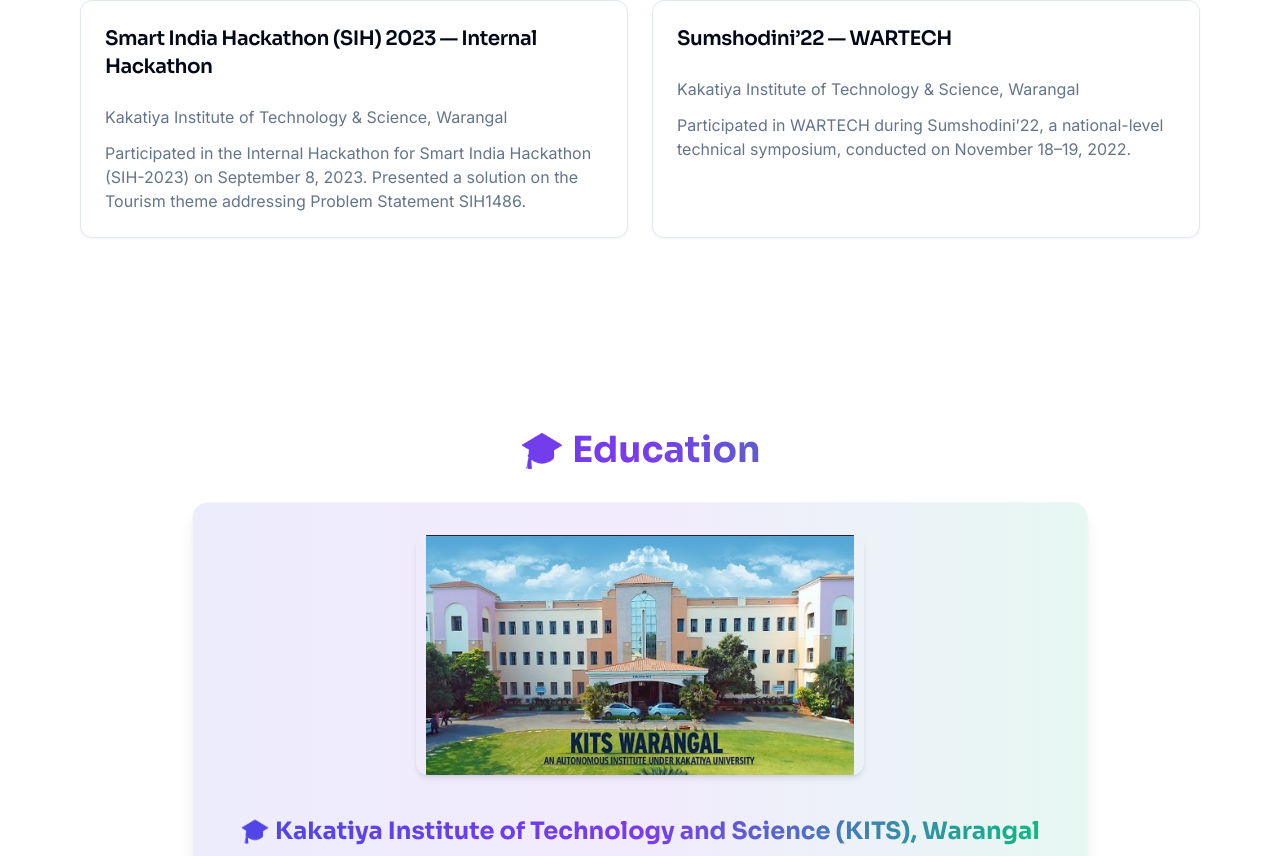
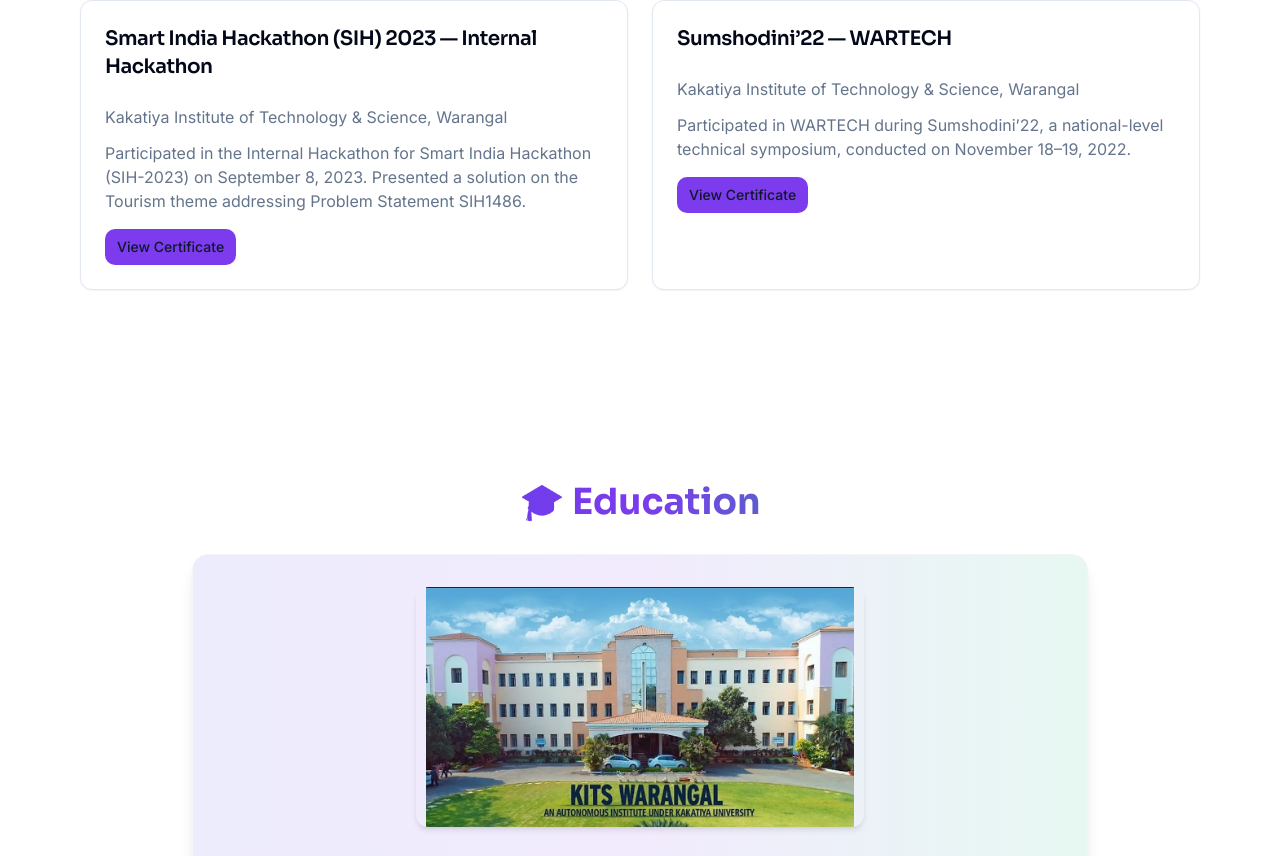
Before and after one commit to akhiranandan2003/portfolio, a React (Vite) app: page / in a window 1280 px wide. Shown: the part 1824-2680 px from the top of the page. Built offline with nearby package versions, Linux system fonts and the light colour scheme.

Commit message:
Add certificate buttons to achievements

```diff
--- a/src/components/AchievementsSection.tsx
+++ b/src/components/AchievementsSection.tsx
@@ -1,4 +1,5 @@
 import { Card, CardContent, CardHeader, CardTitle } from "@/components/ui/card";
+import { Button } from "@/components/ui/button";
 
 const achievements = [
   {
@@ -6,12 +7,14 @@ const achievements = [
     organization: "Kakatiya Institute of Technology & Science, Warangal",
     description:
       "Participated in the Internal Hackathon for Smart India Hackathon (SIH-2023) on September 8, 2023. Presented a solution on the Tourism theme addressing Problem Statement SIH1486.",
+    certificateUrl: "/achievements/SIH_2023_Certificate.jpg",
   },
   {
     title: "Sumshodini’22 — WARTECH",
     organization: "Kakatiya Institute of Technology & Science, Warangal",
     description:
       "Participated in WARTECH during Sumshodini’22, a national-level technical symposium, conducted on November 18–19, 2022.",
+    certificateUrl: "/achievements/Sumshodini_WARTECH_Certificate.jpg",
   },
 ];
 
@@ -30,9 +33,18 @@ const AchievementsSection = () => {
               <p className="text-muted-foreground mb-3">
                 {achievement.organization}
               </p>
-              <p className="text-muted-foreground">
+              <p className="text-muted-foreground mb-4">
                 {achievement.description}
               </p>
+              <Button variant="secondary" size="sm" asChild>
+                <a
+                  href={achievement.certificateUrl}
+                  target="_blank"
+                  rel="noopener noreferrer"
+                >
+                  View Certificate
+                </a>
+              </Button>
             </CardContent>
           </Card>
         ))}
```
